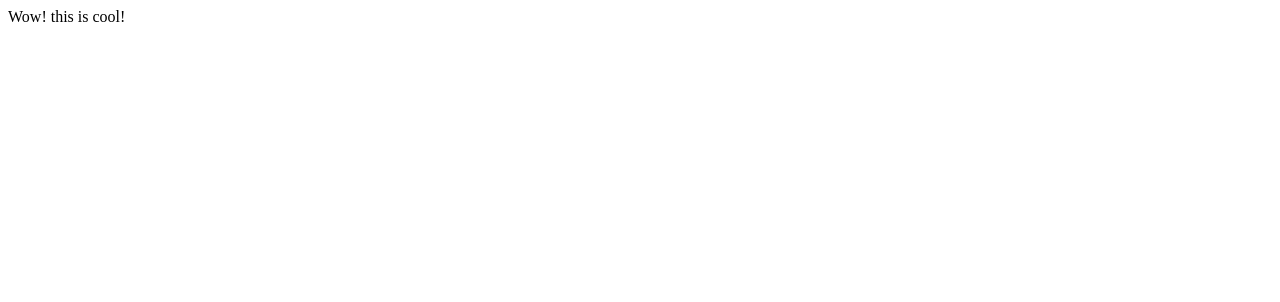
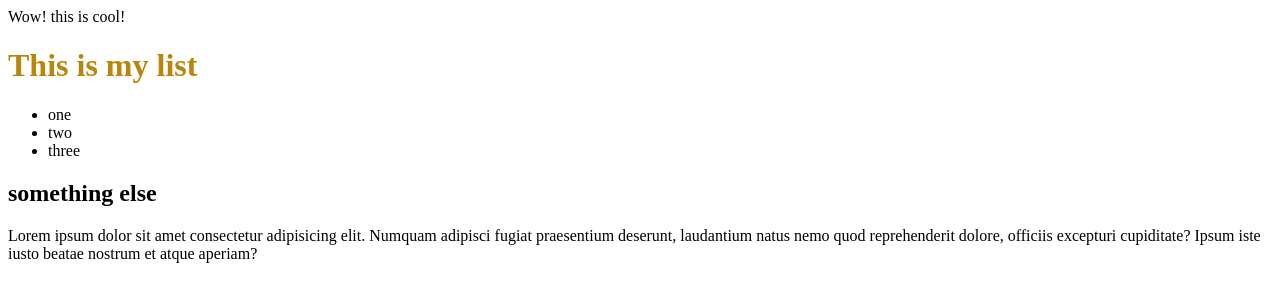
Before and after one commit to ptak18/ub-practice-repo, a plain HTML site: page index.html in a window 1280 px wide. Drawn offline with Linux system fonts and the light colour scheme.

Commit message:
Update homepage

```diff
--- a/index.html
+++ b/index.html
@@ -4,9 +4,17 @@
     <meta charset="UTF-8">
     <meta name="viewport" content="width=device-width, initial-scale=1.0">
     <title>Hello World 2.0</title>
-</head>
 <body>
     <div class="container">
     <div>Wow! this is cool!</div>
+   <h1>This is my list</h1>
+    <ul>
+        <li>one</li>
+        <li>two</li>
+        <li>three</li>
+    </ul>
+    <h2>something else</h2>
+    <p>Lorem ipsum dolor sit amet consectetur adipisicing elit. Numquam adipisci fugiat praesentium deserunt, laudantium natus nemo quod reprehenderit dolore, officiis excepturi cupiditate? Ipsum iste iusto beatae nostrum et atque aperiam?</p>
 </body>
 </html>
+<link rel="stylesheet" href="styles.css">
--- /dev/null
+++ b/styles.css
@@ -0,0 +1,4 @@
+h1 {
+   font: size 40px;
+   color: darkgoldenrod;
+}
```
